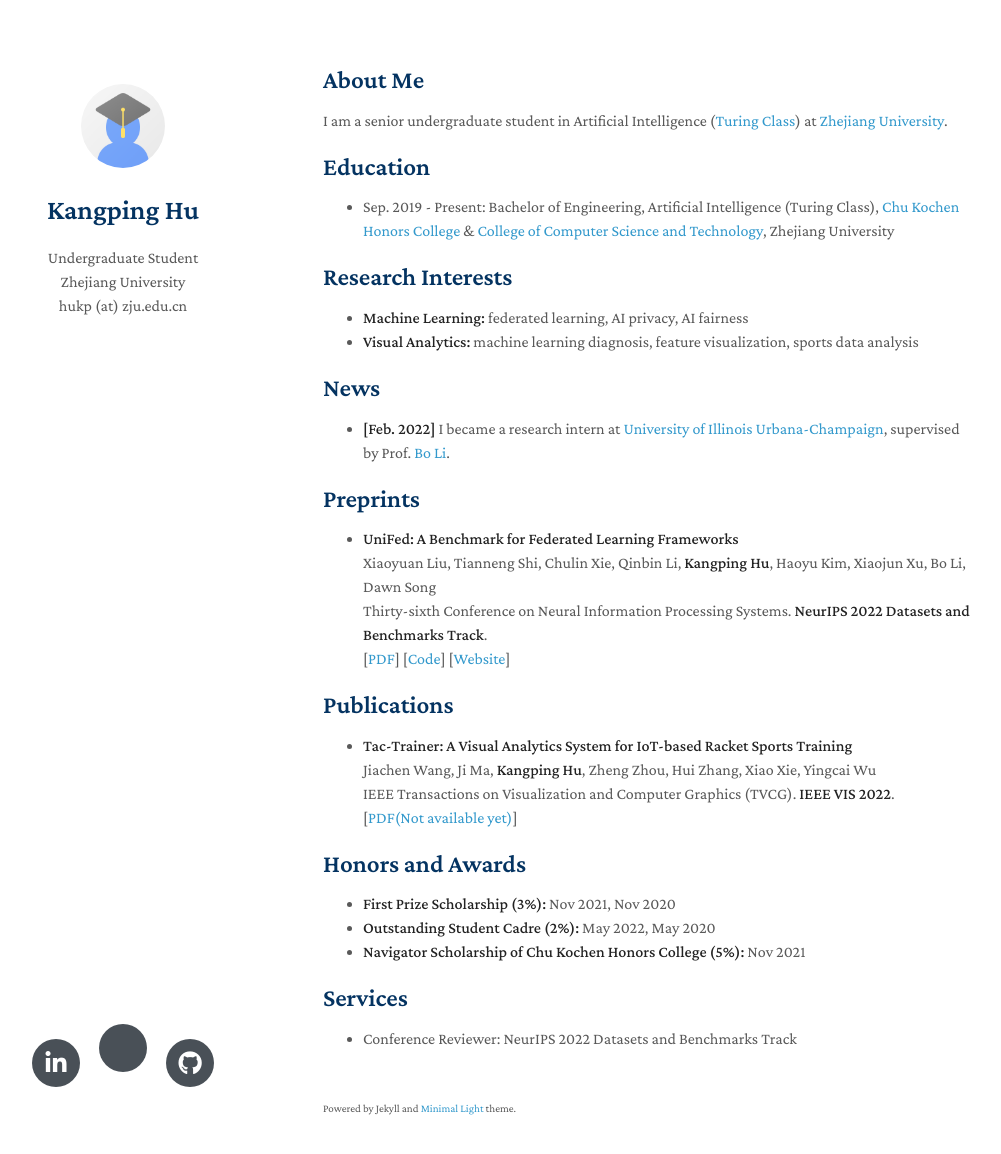
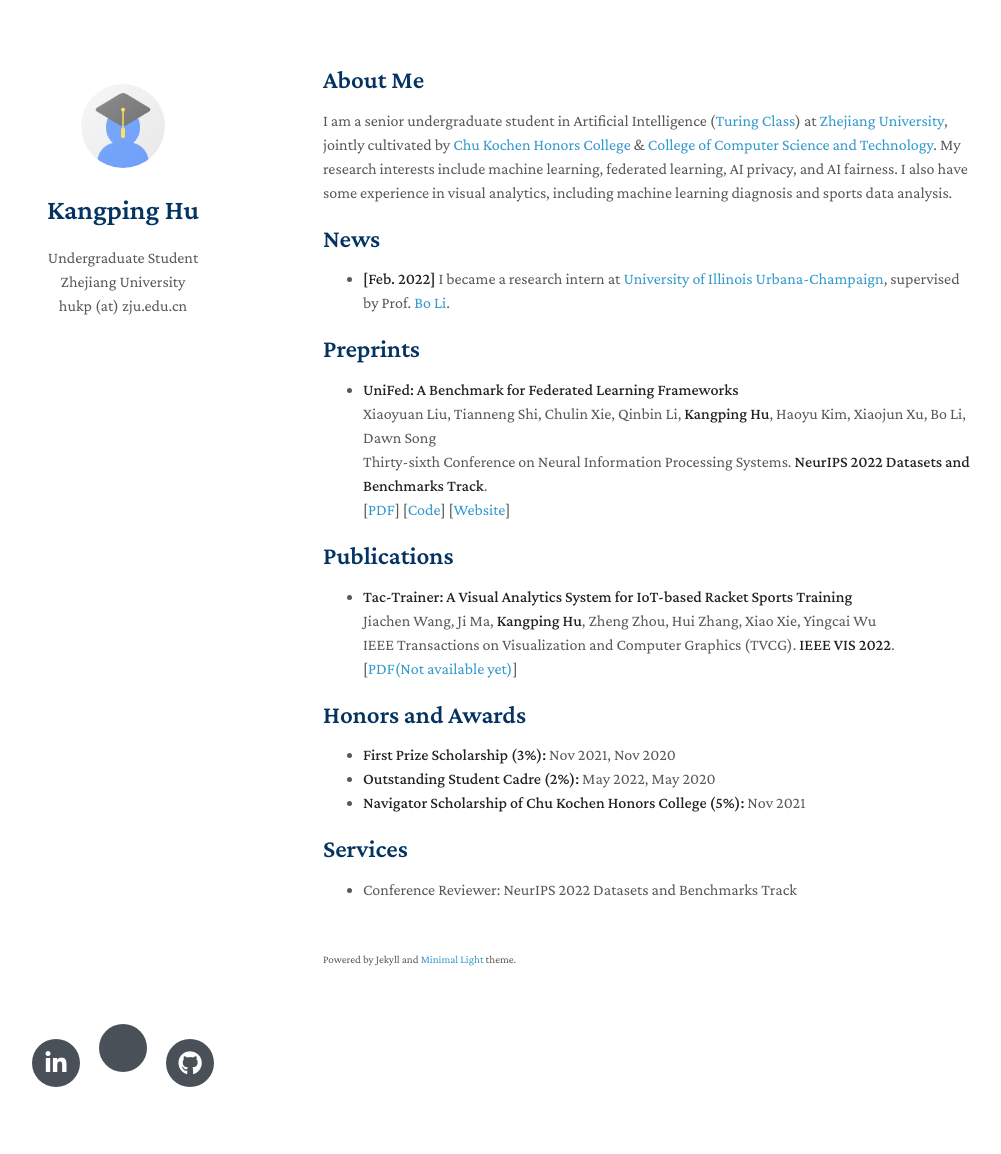
Before and after one commit to HenryHu-H/HenryHu-H.github.io, a Jekyll site: the page built from index.md, in a window 1280 px wide and 1189 px high. Shown: the top 1154 px of the window, without its empty margins (147-1148 px from the left). Built offline with Jekyll 4.4.1, drawn with Linux system fonts in a browser that asks for light colours; nearby versions of some CDN libraries; a style sheet for code colours, icons or effects is not loaded; our own code applies the rules of GitHub Pages for plain Markdown files.

Commit message:
Update index.md

```diff
--- a/index.md
+++ b/index.md
@@ -4,16 +4,7 @@ layout: homepage
 
 ## About Me
 
-I am a senior undergraduate student in Artificial Intelligence ([Turing Class](http://www.cs.zju.edu.cn/turingclass_en)) at [Zhejiang University](https://www.zju.edu.cn/english).
-
-## Education
-
-- Sep. 2019 - Present: Bachelor of Engineering, Artificial Intelligence (Turing Class), [Chu Kochen Honors College](http://ckc.zju.edu.cn/ckcen) & [College of Computer Science and Technology](http://www.en.cs.zju.edu.cn), Zhejiang University
-
-## Research Interests
-
-- **Machine Learning:** federated learning, AI privacy, AI fairness
-- **Visual Analytics:** machine learning diagnosis, feature visualization, sports data analysis
+I am a senior undergraduate student in Artificial Intelligence ([Turing Class](http://www.cs.zju.edu.cn/turingclass_en)) at [Zhejiang University](https://www.zju.edu.cn/english), jointly cultivated by [Chu Kochen Honors College](http://ckc.zju.edu.cn/ckcen) & [College of Computer Science and Technology](http://www.en.cs.zju.edu.cn). My research interests include machine learning, federated learning, AI privacy, and AI fairness. I also have some experience in visual analytics, including machine learning diagnosis and sports data analysis.
 
 ## News
 
```
